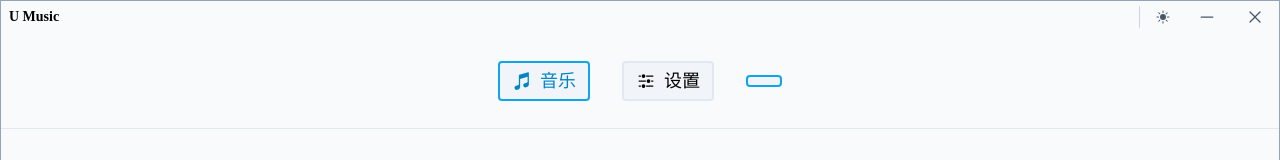
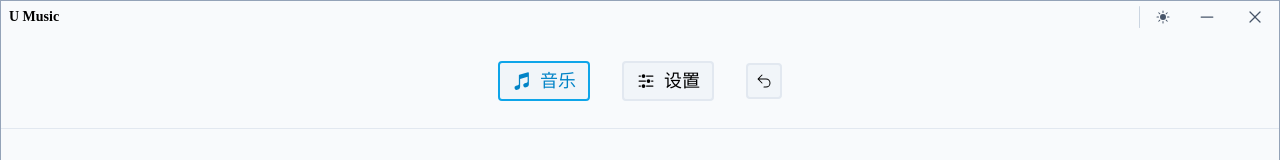
Before and after one commit to NeserCode/U-Music, a Vue app: page /#/ in a window 1280 px wide. Shown: the top 160 px of the page. Built offline with nearby package versions, Linux system fonts and the light colour scheme; a web font is replaced by a local one.

Commit message:
delete alter link

```diff
--- a/src/composables/useConstant.ts
+++ b/src/composables/useConstant.ts
@@ -10,7 +10,7 @@ export const useConstant = () => {
 			},
 		},
 		router: {
-			alterExceptionRoutes: ["Home", "Setting"],
+			// alterExceptionRoutes: ["Home", "Setting"],
 		},
 	}
 }
--- a/src/frameworks/AlterLink.vue
+++ /dev/null
@@ -1,31 +0,0 @@
-<script lang="ts" setup>
-import { AdjustmentsHorizontalIcon } from "@heroicons/vue/24/solid"
-import { useRoute } from "vue-router"
-
-import { useConstant } from "@composables/useConstant"
-import { computed } from "vue"
-
-const $route = useRoute()
-const exception = useConstant().router.alterExceptionRoutes
-
-const isExceptedLink = computed(() => {
-	if (!$route.meta.activeLink) return false
-	return exception.includes($route.meta.activeLink.name)
-})
-</script>
-
-<template>
-	<Transition name="fade" mode="out-in" :appear="true">
-		<RouterLink
-			draggable="false"
-			class="link"
-			:to="$route.meta.activeLink.link"
-			v-if="!isExceptedLink && $route.meta.activeLink"
-		>
-			<AdjustmentsHorizontalIcon class="icon" />
-			<span class="text">{{ $route.meta.activeLink.name }}</span>
-		</RouterLink>
-	</Transition>
-</template>
-
-<style lang="postcss" scoped></style>
--- /dev/null
+++ b/src/frameworks/Back.vue
@@ -0,0 +1,30 @@
+<script lang="ts" setup>
+import { ArrowUturnLeftIcon } from "@heroicons/vue/24/solid"
+import { useRouter } from "vue-router"
+
+const $router = useRouter()
+</script>
+
+<template>
+	<Transition name="fade" mode="out-in" :appear="true">
+		<button type="button" class="back" @click="$router.back()">
+			<ArrowUturnLeftIcon class="icon" />
+		</button>
+	</Transition>
+</template>
+
+<style lang="postcss" scoped>
+.back {
+	@apply inline-flex justify-center items-center md:gap-1 md:p-1.5 lg:p-2
+	md:text-base lg:text-lg
+  border-2 rounded border-slate-200 dark:border-slate-400
+  hover:border-green-400 dark:hover:border-green-500
+  bg-slate-100 dark:bg-slate-500
+  outline-none focus:ring-2 focus:ring-green-300 dark:focus:ring-green-400
+  transition-all ease-in-out duration-300;
+}
+
+.icon {
+	@apply md:w-3.5 md:h-3.5 lg:w-4 lg:h-4;
+}
+</style>
--- a/src/frameworks/TopLinks.vue
+++ b/src/frameworks/TopLinks.vue
@@ -3,7 +3,7 @@ import {
 	MusicalNoteIcon,
 	AdjustmentsHorizontalIcon,
 } from "@heroicons/vue/24/solid"
-import AlterLink from "@frameworks/AlterLink.vue"
+import Back from "@frameworks/Back.vue"
 import { computed } from "vue"
 import { useRoute } from "vue-router"
 
@@ -21,7 +21,7 @@ const isNeedHidden = computed(() => $route.meta.hideTopLinks)
 			<AdjustmentsHorizontalIcon class="icon" />
 			<span class="text">设置</span>
 		</RouterLink>
-		<AlterLink class="alter" />
+		<Back class="back" />
 	</div>
 </template>
 
--- a/src/router.ts
+++ b/src/router.ts
@@ -62,9 +62,9 @@ export default router
 declare module "vue-router" {
 	interface RouteMeta {
 		hideTopLinks?: boolean
-		activeLink?: {
-			name: string
-			link: string
-		}
+		// activeLink?: {
+		// 	name: string
+		// 	link: string
+		// }
 	}
 }
```
